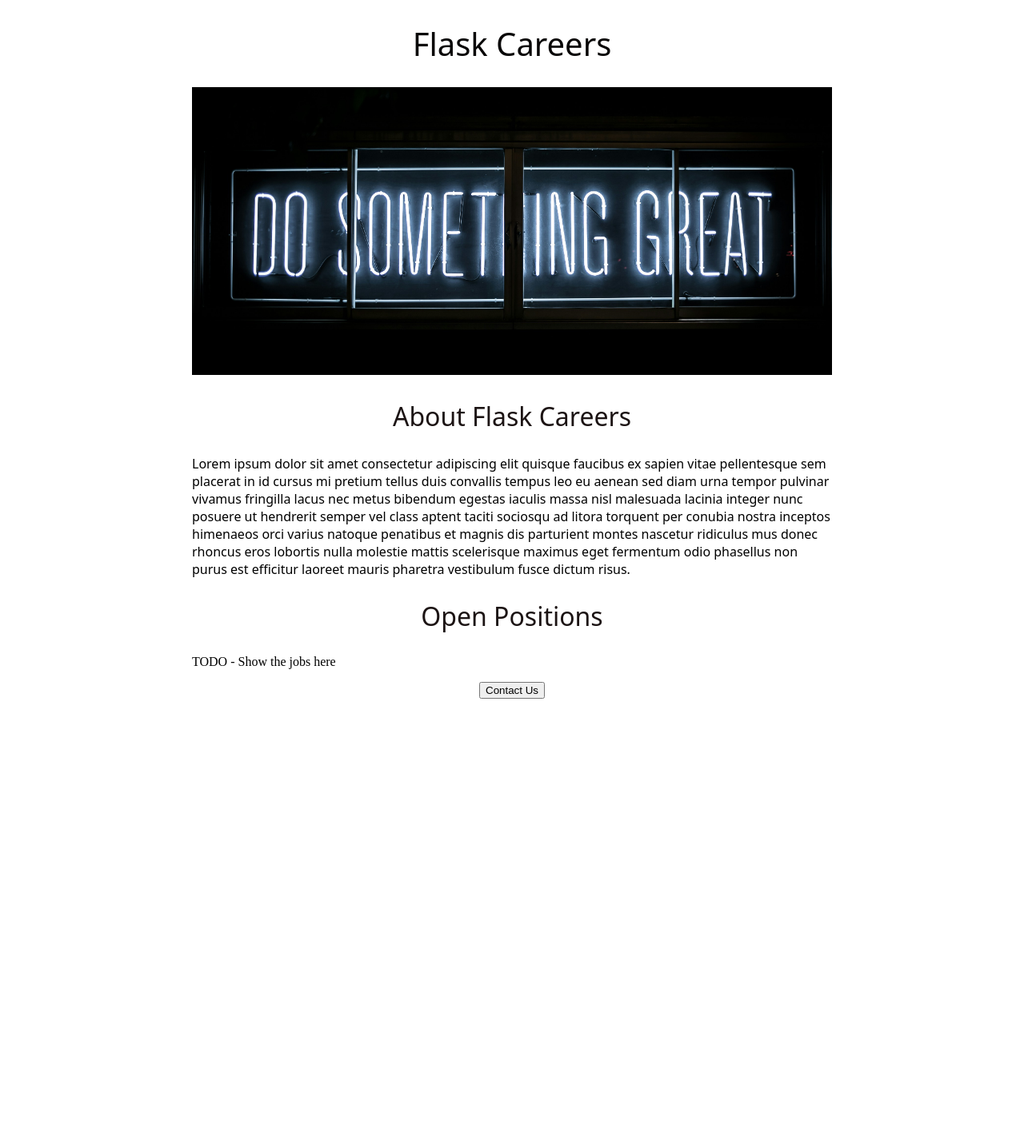
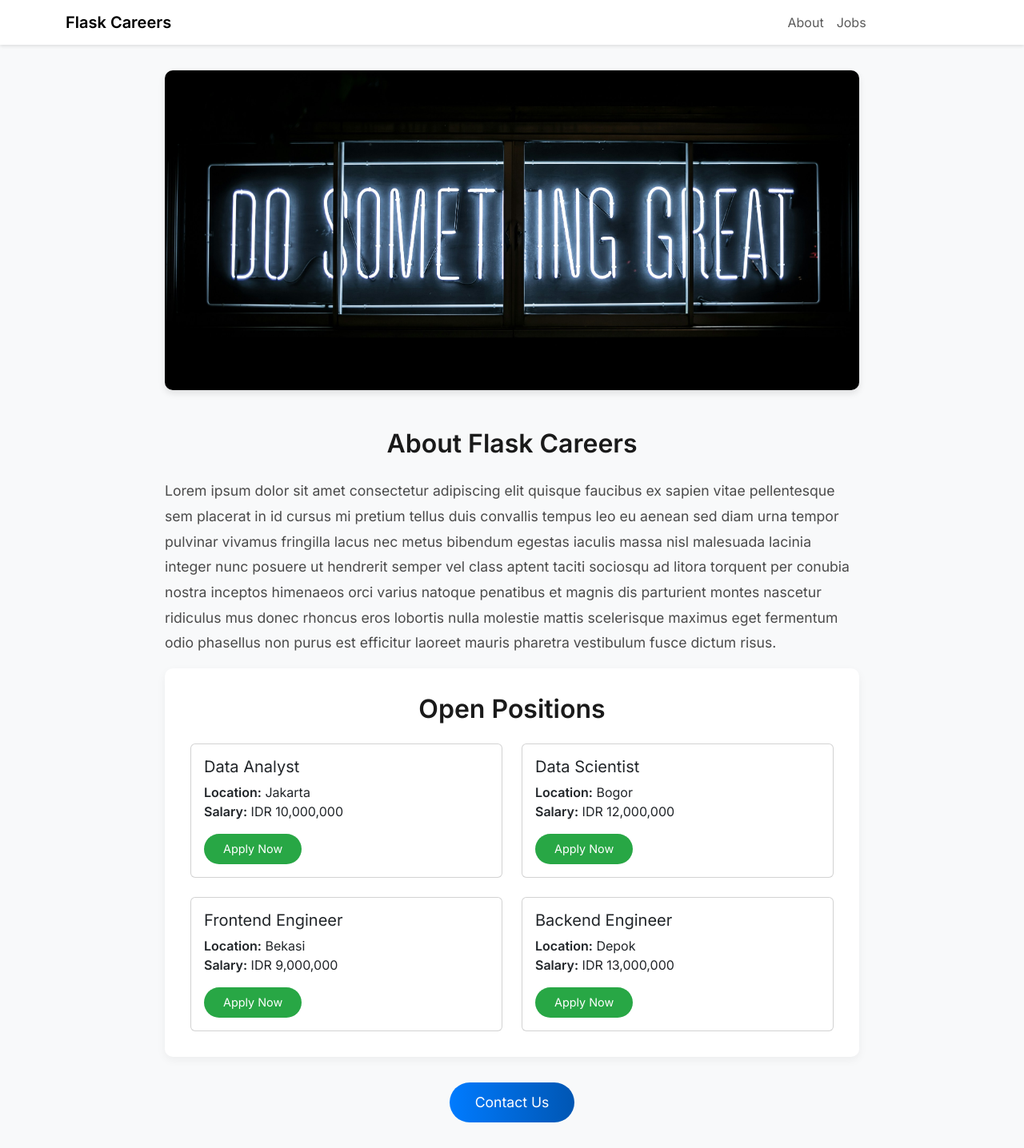
Before and after one commit to faukirijatul/flask1-careers-website, a Flask app: page / in a window 1280 px wide. Shown: the whole page at 80% size. Before the commit the page ends 874 px from the top, so only its background shows below. Run offline with Flask 3, Linux system fonts and the light colour scheme.

Commit message:
render data and create api

```diff
--- a/app.py
+++ b/app.py
@@ -1,10 +1,43 @@
-from flask import Flask, render_template
+from flask import Flask, render_template, jsonify
 
 app = Flask(__name__)
 
+COMPANY_NAME = "Flask"
+
+JOBS = [
+    {
+        'id': 1,
+        'title': 'Data Analyst',
+        'location': 'Jakarta',
+        'salary': 10000000
+    },
+    {
+        'id': 2,
+        'title': 'Data Scientist',
+        'location': 'Bogor',
+        'salary': 12000000
+    },
+    {
+        'id': 3,
+        'title': 'Frontend Engineer',
+        'location': 'Bekasi',
+        'salary': 9000000
+    },
+    {
+        'id': 4,
+        'title': 'Backend Engineer',
+        'location': 'Depok',
+        'salary': 13000000
+    }
+]
+
 @app.route("/")
 def fisrt_template():
-    return render_template("home.html")
+    return render_template("home.html", jobs=JOBS, company_name=COMPANY_NAME)
+
+@app.route('/api/jobs')
+def list_jobs():
+    return jsonify(JOBS)
 
 if __name__ == "__main__":
     app.run(host="0.0.0.0", debug=True, port=5002)
--- a/templates/home.html
+++ b/templates/home.html
@@ -4,76 +4,198 @@
     <meta charset="UTF-8" />
     <meta name="viewport" content="width=device-width, initial-scale=1.0" />
     <title>Flask Careers</title>
+    <link
+      href="https://cdn.jsdelivr.net/npm/bootstrap@5.3.3/dist/css/bootstrap.min.css"
+      rel="stylesheet"
+      integrity="sha384-QWTKZyjpPEjISv5WaRU9OFeRpok6YctnYmDr5pNlyT2bRjXh0JMhjY6hW+ALEwIH"
+      crossorigin="anonymous"
+    />
     <style>
-      /* * {
-        margin: 0;
-        padding: 0;
-      } */
-
-      #container {
-        max-width: 800px;
-        margin: 0 auto;
+      body {
+        background-color: #f8f9fa;
+        font-family: "Inter", system-ui, -apple-system, sans-serif;
       }
 
-      h1 {
-        font-size: 40px;
-        font-family: system-ui, -apple-system, BlinkMacSystemFont, "Segoe UI",
-          Roboto, Oxygen, Ubuntu, Cantarell, "Open Sans", "Helvetica Neue",
-          sans-serif;
-        font-weight: normal;
-        color: rgb(8, 6, 6);
+      .navbar {
+        box-shadow: 0 2px 4px rgba(0, 0, 0, 0.1);
+      }
+
+      .hero-banner {
+        width: 100%;
+        height: 400px;
+        object-fit: cover;
+        border-radius: 10px;
+        box-shadow: 0 4px 8px rgba(0, 0, 0, 0.1);
+      }
+
+      .section-title {
+        color: #1a1a1a;
+        font-weight: 600;
+        margin-bottom: 1.5rem;
         text-align: center;
       }
 
-      #banner {
-        width: 100%;
-        height: 360px;
-        object-fit: cover;
+      .content-container {
+        max-width: 900px;
+        margin: 0 auto;
+        padding: 2rem 1rem;
       }
 
-      h2 {
-        font-family: system-ui, -apple-system, BlinkMacSystemFont, "Segoe UI",
-          Roboto, Oxygen, Ubuntu, Cantarell, "Open Sans", "Helvetica Neue",
-          sans-serif;
-        font-size: 32px;
-        color: rgb(28, 20, 20);
-        text-align: center;
-        font-weight: normal;
+      .about-text {
+        color: #4a4a4a;
+        line-height: 1.8;
+        font-size: 1.1rem;
       }
 
-      .bodytext {
-        font-family: system-ui, -apple-system, BlinkMacSystemFont, "Segoe UI",
-          Roboto, Oxygen, Ubuntu, Cantarell, "Open Sans", "Helvetica Neue",
-          sans-serif;
+      .btn-contact {
+        background: linear-gradient(90deg, #007bff, #0056b3);
+        border: none;
+        padding: 0.75rem 2rem;
+        font-size: 1.1rem;
+        border-radius: 50px;
+        transition: transform 0.2s, box-shadow 0.2s;
+      }
+
+      .btn-contact:hover {
+        transform: translateY(-2px);
+        box-shadow: 0 4px 12px rgba(0, 123, 255, 0.3);
+      }
+
+      .open-positions {
+        background-color: #ffffff;
+        padding: 2rem;
+        border-radius: 10px;
+        box-shadow: 0 4px 12px rgba(0, 0, 0, 0.05);
+        margin-bottom: 2rem;
+      }
+
+      .job-card {
+        transition: transform 0.2s, box-shadow 0.2s;
+      }
+
+      .job-card:hover {
+        transform: translateY(-5px);
+        box-shadow: 0 6px 16px rgba(0, 0, 0, 0.1);
+      }
+
+      .btn-apply {
+        background-color: #28a745;
+        border: none;
+        border-radius: 50px;
+        padding: 0.5rem 1.5rem;
+        font-size: 0.9rem;
+      }
+
+      .btn-apply:hover {
+        background-color: #218838;
+        box-shadow: 0 4px 12px rgba(40, 167, 69, 0.3);
+      }
+
+      @media (max-width: 768px) {
+        .hero-banner {
+          height: 300px;
+        }
+
+        .section-title {
+          font-size: 1.75rem;
+        }
       }
     </style>
+    <link
+      href="https://fonts.googleapis.com/css2?family=Inter:wght@400;600&display=swap"
+      rel="stylesheet"
+    />
   </head>
   <body>
-    <div id="container">
-      <!-- Header -->
-      <h1>Flask Careers</h1>
-      <img id="banner" src="../static/images/image.jpg" alt="banner" />
+    <!-- Navbar -->
+    <nav class="navbar navbar-expand-lg navbar-light bg-white sticky-top">
+      <div class="container">
+        <a class="navbar-brand fw-bold" href="/">{{ company_name }} Careers</a>
+        <button
+          class="navbar-toggler"
+          type="button"
+          data-bs-toggle="collapse"
+          data-bs-target="#navbarNav"
+          aria-controls="navbarNav"
+          aria-expanded="false"
+          aria-label="Toggle navigation"
+        >
+          <span class="navbar-toggler-icon"></span>
+        </button>
+        <div class="collapse navbar-collapse" id="navbarNav">
+          <ul class="navbar-nav ms-auto">
+            <li class="nav-item">
+              <a class="nav-link" href="#about">About</a>
+            </li>
+            <li class="nav-item">
+              <a class="nav-link" href="#jobs">Jobs</a>
+            </li>
+            <li class="nav-item">
+              <a
+                class="nav-link btn btn-primary text-white px-4"
+                href="#contact"
+                >Contact</a
+              >
+            </li>
+          </ul>
+        </div>
+      </div>
+    </nav>
 
-      <!-- About -->
-      <h2>About Flask Careers</h2>
-      <p class="bodytext">
-        Lorem ipsum dolor sit amet consectetur adipiscing elit quisque faucibus
-        ex sapien vitae pellentesque sem placerat in id cursus mi pretium tellus
-        duis convallis tempus leo eu aenean sed diam urna tempor pulvinar
-        vivamus fringilla lacus nec metus bibendum egestas iaculis massa nisl
-        malesuada lacinia integer nunc posuere ut hendrerit semper vel class
-        aptent taciti sociosqu ad litora torquent per conubia nostra inceptos
-        himenaeos orci varius natoque penatibus et magnis dis parturient montes
-        nascetur ridiculus mus donec rhoncus eros lobortis nulla molestie mattis
-        scelerisque maximus eget fermentum odio phasellus non purus est
-        efficitur laoreet mauris pharetra vestibulum fusce dictum risus.
-      </p>
+    <!-- Main Content -->
+    <div class="content-container">
+      <!-- Banner -->
+      <div class="text-center mb-5">
+        <img
+          class="hero-banner"
+          src="../static/images/image.jpg"
+          alt="Career Banner"
+        />
+      </div>
 
-      <h2>Open Positions</h2>
-      <p>TODO - Show the jobs here</p>
-      <div style="text-align: center;">
-        <button>Contact Us</button>
+      <!-- About Section -->
+      <section id="about">
+        <h2 class="section-title">About Flask Careers</h2>
+        <p class="about-text mx-auto">
+          Lorem ipsum dolor sit amet consectetur adipiscing elit quisque
+          faucibus ex sapien vitae pellentesque sem placerat in id cursus mi
+          pretium tellus duis convallis tempus leo eu aenean sed diam urna
+          tempor pulvinar vivamus fringilla lacus nec metus bibendum egestas
+          iaculis massa nisl malesuada lacinia integer nunc posuere ut hendrerit
+          semper vel class aptent taciti sociosqu ad litora torquent per conubia
+          nostra inceptos himenaeos orci varius natoque penatibus et magnis dis
+          parturient montes nascetur ridiculus mus donec rhoncus eros lobortis
+          nulla molestie mattis scelerisque maximus eget fermentum odio
+          phasellus non purus est efficitur laoreet mauris pharetra vestibulum
+          fusce dictum risus.
+        </p>
+      </section>
+
+      <!-- Open Positions Section -->
+      <section id="jobs" class="open-positions">
+        <h2 class="section-title">Open Positions</h2>
+        <div class="row row-cols-1 row-cols-md-2 g-4">
+          {% for job in jobs %}
+          <div class="col">
+            {% include 'jobcard.html' %}
+          </div>
+          {% endfor %}
+        </div>
+      </section>
+
+      <!-- Contact Button -->
+      <div class="text-center">
+        <a href="#contact">
+          <button class="btn btn-contact text-white">Contact Us</button>
+        </a>
       </div>
     </div>
+
+    <!-- Bootstrap JS -->
+    <script
+      src="https://cdn.jsdelivr.net/npm/bootstrap@5.3.3/dist/js/bootstrap.bundle.min.js"
+      integrity="sha384-YvpcrYf0tY3lHB60NNkmXc5s9fDVZLESaAA55NDzOxhy9GkcIdslK1eN7N6jIeHz"
+      crossorigin="anonymous"
+    ></script>
   </body>
 </html>
--- /dev/null
+++ b/templates/jobcard.html
@@ -0,0 +1,10 @@
+<div class="card job-car d h-100">
+  <div class="card-body">
+    <h5 class="card-title">{{ job.title }}</h5>
+    <p class="card-text">
+      <strong>Location:</strong> {{ job.location }}<br />
+      <strong>Salary:</strong> IDR {{ "{:,.0f}".format(job.salary) }}
+    </p>
+    <a href="#" class="btn btn-apply text-white">Apply Now</a>
+  </div>
+</div>
```
